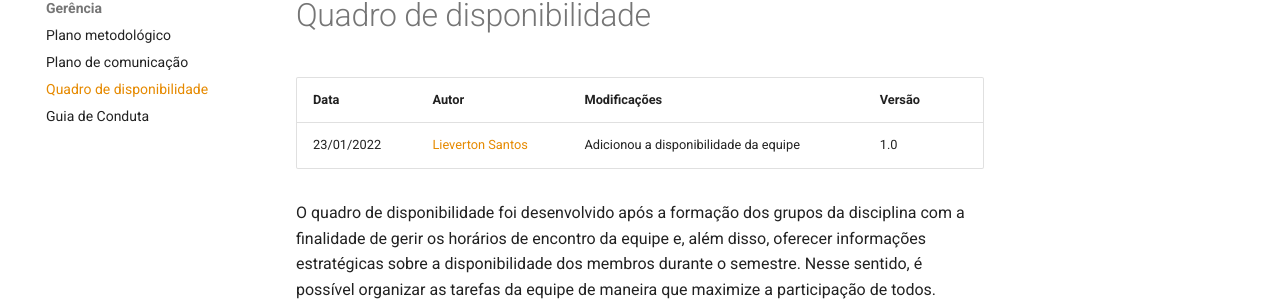
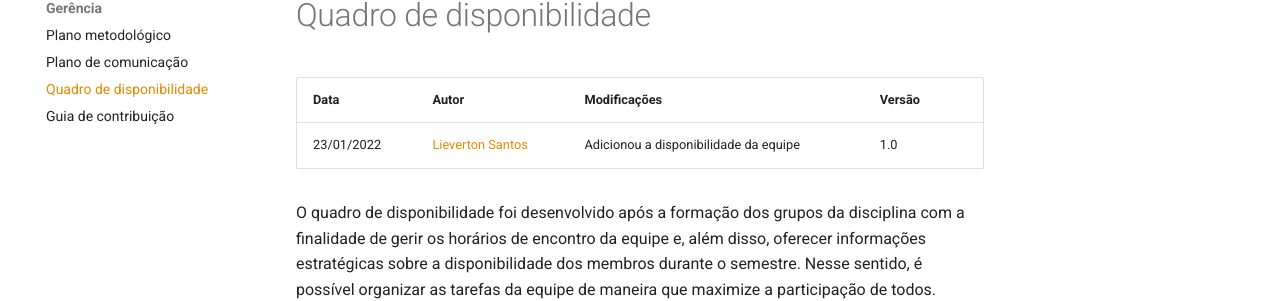
Before and after one commit to Feudo-Laranja-ave-do-paraiso-DS-2021-2/wiki, an MkDocs documentation site: the page built from docs/management/availability-board.md, in a window 1280 px wide. Shown: the part 151-452 px from the top of the page. Built offline with MkDocs 1.6.1 and Material for MkDocs 9.7.7, drawn with Linux system fonts in a browser that asks for light colours; comment, search, counter and statistics services are not loaded.

Commit message:
Atualização do mkdocks.yml
Correção de alteração do nome do Guia de contribuição na barra de navegação, e utilização do arquivo onde estão os dados de contribuição.

```diff
--- a/mkdocs.yml
+++ b/mkdocs.yml
@@ -32,7 +32,7 @@ nav:
     - Plano metodológico: "management/methodology-plan.md"
     - Plano de comunicação: "management/communication-plan.md"
     - Quadro de disponibilidade: "management/availability-board.md"
-    - Guia de Conduta: "https://feudo-laranja-ave-do-paraiso-ds-2021-2.github.io/wiki/"
+    - Guia de contribuição: "project/CONTRIBUTING.md"
 
 # Style
 extra_css:
```
